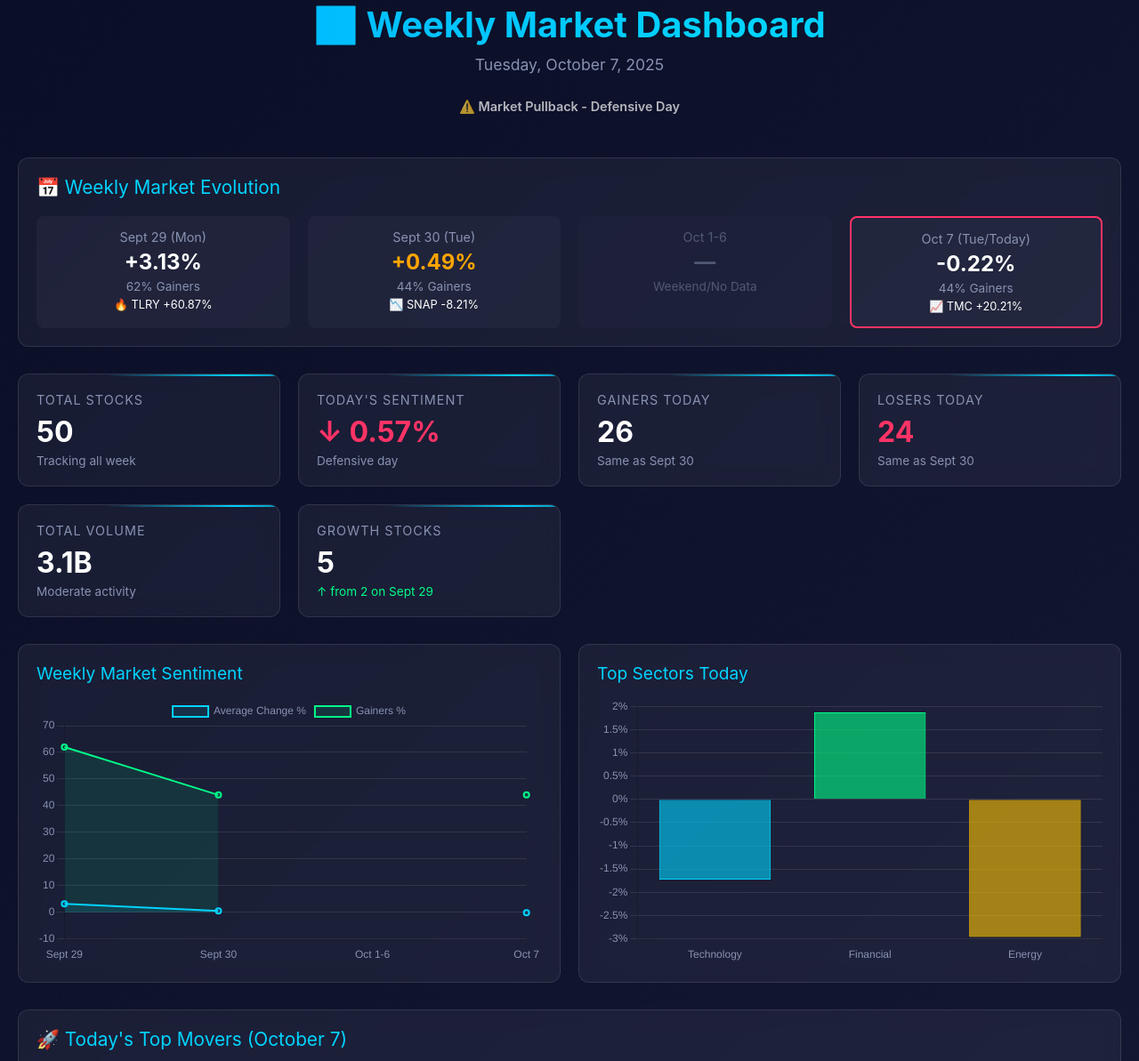
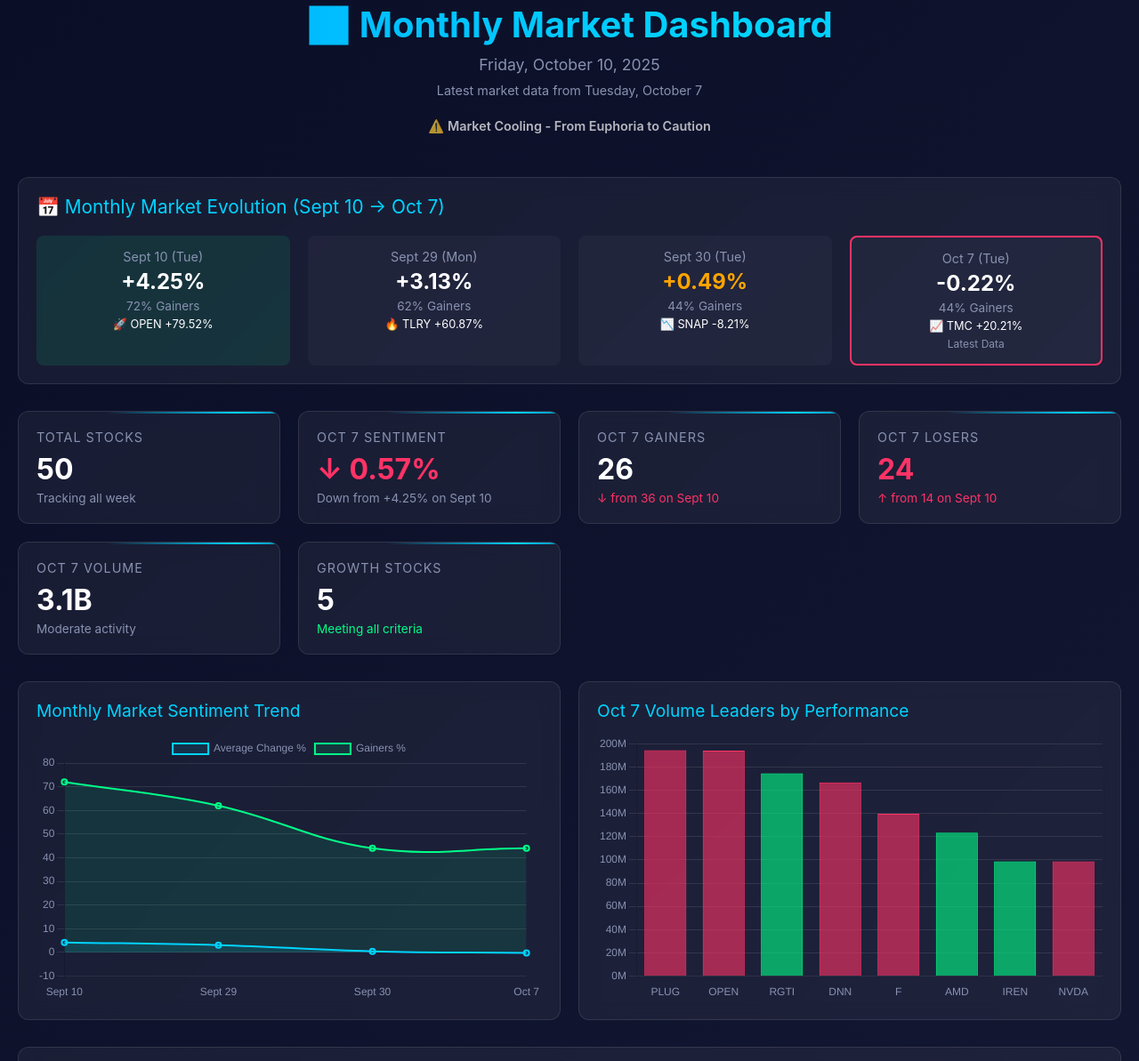
Before and after one commit to blends/daily-market-updates, a plain HTML site: page index.html in a window 1280 px wide. Shown: the part 17-1210 px from the top of the page at 89% size. Drawn offline with nearby package versions, Linux system fonts and the light colour scheme.

Commit message:
Update index.html

```diff
--- a/index.html
+++ b/index.html
@@ -333,14 +333,21 @@
 <body>
     <div class="dashboard">
         <div class="header">
-            <h1>📊 Weekly Market Dashboard</h1>
-            <div class="date">Tuesday, October 7, 2025</div>
-            <div class="market-status bearish">⚠️ Market Pullback - Defensive Day</div>
+            <h1>📊 Monthly Market Dashboard</h1>
+            <div class="date">Friday, October 10, 2025</div>
+            <div style="font-size: 0.9rem; color: #8892b0; margin: 5px 0;">Latest market data from Tuesday, October 7</div>
+            <div class="market-status bearish">⚠️ Market Cooling - From Euphoria to Caution</div>
         </div>
 
         <div class="week-timeline">
-            <div class="timeline-title">📅 Weekly Market Evolution</div>
+            <div class="timeline-title">📅 Monthly Market Evolution (Sept 10 → Oct 7)</div>
             <div class="timeline-grid">
+                <div class="timeline-day" style="background: rgba(0, 255, 136, 0.1);">
+                    <div class="timeline-date">Sept 10 (Tue)</div>
+                    <div class="timeline-value positive">+4.25%</div>
+                    <div class="timeline-label">72% Gainers</div>
+                    <div style="margin-top: 5px; font-size: 0.8rem;">🚀 OPEN +79.52%</div>
+                </div>
                 <div class="timeline-day">
                     <div class="timeline-date">Sept 29 (Mon)</div>
                     <div class="timeline-value positive">+3.13%</div>
@@ -353,16 +360,12 @@
                     <div class="timeline-label">44% Gainers</div>
                     <div style="margin-top: 5px; font-size: 0.8rem;">📉 SNAP -8.21%</div>
                 </div>
-                <div class="timeline-day" style="opacity: 0.5;">
-                    <div class="timeline-date">Oct 1-6</div>
-                    <div class="timeline-value" style="color: #8892b0;">—</div>
-                    <div class="timeline-label">Weekend/No Data</div>
-                </div>
                 <div class="timeline-day" style="border: 2px solid #ff3366;">
-                    <div class="timeline-date">Oct 7 (Tue/Today)</div>
+                    <div class="timeline-date">Oct 7 (Tue)</div>
                     <div class="timeline-value negative">-0.22%</div>
                     <div class="timeline-label">44% Gainers</div>
                     <div style="margin-top: 5px; font-size: 0.8rem;">📈 TMC +20.21%</div>
+                    <div style="margin-top: 5px; font-size: 0.75rem; color: #8892b0;">Latest Data</div>
                 </div>
             </div>
         </div>
@@ -523,31 +526,31 @@
                     <div class="metric-change">Tracking all week</div>
                 </div>
                 <div class="metric-card">
-                    <div class="metric-label">Today's Sentiment</div>
+                    <div class="metric-label">Oct 7 Sentiment</div>
                     <div class="metric-value negative">
                         ↓ ${Math.abs(avgChange).toFixed(2)}%
                     </div>
-                    <div class="metric-change">Defensive day</div>
+                    <div class="metric-change">Down from +4.25% on Sept 10</div>
                 </div>
                 <div class="metric-card">
-                    <div class="metric-label">Gainers Today</div>
+                    <div class="metric-label">Oct 7 Gainers</div>
                     <div class="metric-value">${gainers.length}</div>
-                    <div class="metric-change">Same as Sept 30</div>
+                    <div class="metric-change" style="color: #ff3366;">↓ from 36 on Sept 10</div>
                 </div>
                 <div class="metric-card">
-                    <div class="metric-label">Losers Today</div>
+                    <div class="metric-label">Oct 7 Losers</div>
                     <div class="metric-value negative">${losers.length}</div>
-                    <div class="metric-change">Same as Sept 30</div>
+                    <div class="metric-change" style="color: #ff3366;">↑ from 14 on Sept 10</div>
                 </div>
                 <div class="metric-card">
-                    <div class="metric-label">Total Volume</div>
+                    <div class="metric-label">Oct 7 Volume</div>
                     <div class="metric-value">${(totalVolume / 1e9).toFixed(1)}B</div>
                     <div class="metric-change">Moderate activity</div>
                 </div>
                 <div class="metric-card">
                     <div class="metric-label">Growth Stocks</div>
                     <div class="metric-value">${todayData.screenedStocks.length}</div>
-                    <div class="metric-change" style="color: #00ff88;">↑ from 2 on Sept 29</div>
+                    <div class="metric-change" style="color: #00ff88;">Meeting all criteria</div>
                 </div>
             `;
 
@@ -557,26 +560,26 @@
         function renderCharts() {
             const chartsHTML = `
                 <div class="chart-container">
-                    <div class="chart-title">Weekly Market Sentiment</div>
+                    <div class="chart-title">Monthly Market Sentiment Trend</div>
                     <canvas id="sentimentChart"></canvas>
                 </div>
                 <div class="chart-container">
-                    <div class="chart-title">Top Sectors Today</div>
+                    <div class="chart-title">Oct 7 Volume Leaders by Performance</div>
                     <canvas id="sectorChart"></canvas>
                 </div>
             `;
 
             document.getElementById('chartsRow').innerHTML = chartsHTML;
 
-            // Weekly sentiment chart
+            // Monthly sentiment chart
             const sentCtx = document.getElementById('sentimentChart').getContext('2d');
             new Chart(sentCtx, {
                 type: 'line',
                 data: {
-                    labels: ['Sept 29', 'Sept 30', 'Oct 1-6', 'Oct 7'],
+                    labels: ['Sept 10', 'Sept 29', 'Sept 30', 'Oct 7'],
                     datasets: [{
                         label: 'Average Change %',
-                        data: [3.13, 0.49, null, -0.22],
+                        data: [4.25, 3.13, 0.49, -0.22],
                         borderColor: 'rgba(0, 212, 255, 1)',
                         backgroundColor: 'rgba(0, 212, 255, 0.1)',
                         borderWidth: 2,
@@ -584,7 +587,7 @@
                         fill: true
                     }, {
                         label: 'Gainers %',
-                        data: [62, 44, null, 44],
+                        data: [72, 62, 44, 44],
                         borderColor: 'rgba(0, 255, 136, 1)',
                         backgroundColor: 'rgba(0, 255, 136, 0.1)',
                         borderWidth: 2,
@@ -624,39 +627,25 @@
                 }
             });
 
-            // Sector performance chart
-            const techStocks = todayData.activeStocks.filter(s =>
-                ['AMD', 'NVDA', 'INTC', 'AAPL', 'MSFT', 'GOOGL', 'META', 'TSLA', 'PLTR', 'SOUN'].includes(s.Symbol)
-            );
-            const financialStocks = todayData.activeStocks.filter(s =>
-                ['BAC', 'COIN', 'HOOD', 'SOFI', 'RKT'].includes(s.Symbol)
-            );
-            const energyStocks = todayData.activeStocks.filter(s =>
-                ['PLUG', 'CVE', 'VALE'].includes(s.Symbol)
-            );
-
-            const techAvg = techStocks.reduce((sum, s) => sum + s.Change, 0) / techStocks.length;
-            const finAvg = financialStocks.reduce((sum, s) => sum + s.Change, 0) / financialStocks.length;
-            const energyAvg = energyStocks.reduce((sum, s) => sum + s.Change, 0) / energyStocks.length;
+            // Volume leaders chart with performance overlay
+            const topByVolume = [...todayData.activeStocks]
+                .sort((a, b) => (b.Volume || 0) - (a.Volume || 0))
+                .slice(0, 8);
 
             const sectorCtx = document.getElementById('sectorChart').getContext('2d');
             new Chart(sectorCtx, {
                 type: 'bar',
                 data: {
-                    labels: ['Technology', 'Financial', 'Energy'],
+                    labels: topByVolume.map(s => s.Symbol),
                     datasets: [{
-                        label: 'Average Change %',
-                        data: [techAvg, finAvg, energyAvg],
-                        backgroundColor: [
-                            'rgba(0, 212, 255, 0.6)',
-                            'rgba(0, 255, 136, 0.6)',
-                            'rgba(255, 195, 0, 0.6)'
-                        ],
-                        borderColor: [
-                            'rgba(0, 212, 255, 1)',
-                            'rgba(0, 255, 136, 1)',
-                            'rgba(255, 195, 0, 1)'
-                        ],
+                        label: 'Volume (millions)',
+                        data: topByVolume.map(s => (s.Volume || 0) / 1e6),
+                        backgroundColor: topByVolume.map(s =>
+                            s.Change >= 0 ? 'rgba(0, 255, 136, 0.6)' : 'rgba(255, 51, 102, 0.6)'
+                        ),
+                        borderColor: topByVolume.map(s =>
+                            s.Change >= 0 ? 'rgba(0, 255, 136, 1)' : 'rgba(255, 51, 102, 1)'
+                        ),
                         borderWidth: 1
                     }]
                 },
@@ -666,6 +655,14 @@
                     plugins: {
                         legend: {
                             display: false
+                        },
+                        tooltip: {
+                            callbacks: {
+                                afterLabel: function(context) {
+                                    const stock = topByVolume[context.dataIndex];
+                                    return `Change: ${stock.Change >= 0 ? '+' : ''}${stock.Change.toFixed(2)}%`;
+                                }
+                            }
                         }
                     },
                     scales: {
@@ -677,7 +674,7 @@
                             ticks: {
                                 color: '#8892b0',
                                 callback: function(value) {
-                                    return value + '%';
+                                    return value + 'M';
                                 }
                             }
                         },
@@ -700,7 +697,7 @@
             const topLosers = [...validStocks].sort((a, b) => a.Change - b.Change).slice(0, 5);
 
             const html = `
-                <div class="table-title">🚀 Today's Top Movers (October 7)</div>
+                <div class="table-title">🚀 Top Movers (October 7 - Latest Data)</div>
                 <table>
                     <thead>
                         <tr>
@@ -745,7 +742,7 @@
                 .slice(0, 10);
 
             const html = `
-                <div class="table-title">📊 Volume Leaders Today</div>
+                <div class="table-title">📊 Volume Leaders (Oct 7) <span style="font-size: 0.9rem; color: #8892b0;">(Sept 10: OPEN had 1.0B volume!)</span></div>
                 <table>
                     <thead>
                         <tr>
@@ -758,18 +755,20 @@
                         </tr>
                     </thead>
                     <tbody>
-                        ${topByVolume.map((s, i) => `
+                        ${topByVolume.map((s, i) => {
+                            const openNote = s.Symbol === 'OPEN' ? ' (was 1,017M on Sept 10!)' : '';
+                            return `
                             <tr>
                                 <td>${i + 1}</td>
                                 <td><strong>${s.Symbol}</strong>${s.Volume > 300000000 ? '<span class="star-performer">HIGH</span>' : ''}</td>
                                 <td>${s.Name}</td>
-                                <td><span class="volume-bar">${(s.Volume / 1e6).toFixed(1)}M shares</span></td>
-                                <td>$${s.Price.toFixed(2)}</td>
+                                <td><span class="volume-bar">${(s.Volume / 1e6).toFixed(1)}M shares${openNote}</span></td>
+                                <td>${s.Price.toFixed(2)}</td>
                                 <td class="${s.Change >= 0 ? 'change-positive' : 'change-negative'}">
                                     ${s.Change >= 0 ? '+' : ''}${s.Change?.toFixed(2) || 'N/A'}%
                                 </td>
                             </tr>
-                        `).join('')}
+                        `}).join('')}
                     </tbody>
                 </table>
             `;
@@ -816,32 +815,32 @@
         }
 
         function renderWeeklyWinners() {
-            // Weekly performance highlights
-            const weeklyHighlights = [
-                {symbol: "AMD", name: "Advanced Micro Devices", weekChange: "+26.2%", note: "Semiconductor rally leader"},
-                {symbol: "PLUG", name: "Plug Power", weekChange: "+82.0%", note: "Highest volume today (400M)"},
-                {symbol: "OPEN", name: "Opendoor Tech", weekChange: "+13.2%", note: "Strong recovery from lows"},
-                {symbol: "SOUN", name: "SoundHound AI", weekChange: "+16.4%", note: "Consistent growth stock"},
-                {symbol: "EOSE", name: "Eos Energy", weekChange: "+24.0%", note: "Top revenue growth (1597%)"}
+            // Monthly performance highlights (Sept 10 → Oct 7)
+            const monthlyHighlights = [
+                {symbol: "AMD", name: "Advanced Micro Devices", monthChange: "+35.9%", note: "Absolute champion - best performer"},
+                {symbol: "SOUN", name: "SoundHound AI", monthChange: "+24.8%", note: "Consistent growth stock"},
+                {symbol: "AAPL", name: "Apple Inc.", monthChange: "+11.6%", note: "Steady tech giant gains"},
+                {symbol: "TSLA", name: "Tesla", monthChange: "-31.1%", note: "Biggest loser - brutal decline"},
+                {symbol: "OPEN", name: "Opendoor Tech", monthChange: "-20.3%", note: "From +79.5% hero to -20% zero"}
             ];
 
             const html = `
-                <div class="table-title">🏆 Weekly Winners & Highlights</div>
+                <div class="table-title">📊 27-Day Performance (Sept 10 → Oct 7)</div>
                 <table>
                     <thead>
                         <tr>
                             <th>Symbol</th>
                             <th>Company</th>
-                            <th>Week Performance</th>
-                            <th>Notable Achievement</th>
+                            <th>27-Day Return</th>
+                            <th>Notable Story</th>
                         </tr>
                     </thead>
                     <tbody>
-                        ${weeklyHighlights.map(stock => `
+                        ${monthlyHighlights.map(stock => `
                             <tr>
                                 <td><strong>${stock.symbol}</strong></td>
                                 <td>${stock.name}</td>
-                                <td class="change-positive">${stock.weekChange}</td>
+                                <td class="${stock.monthChange.startsWith('+') ? 'change-positive' : 'change-negative'}">${stock.monthChange}</td>
                                 <td>${stock.note}</td>
                             </tr>
                         `).join('')}
```
